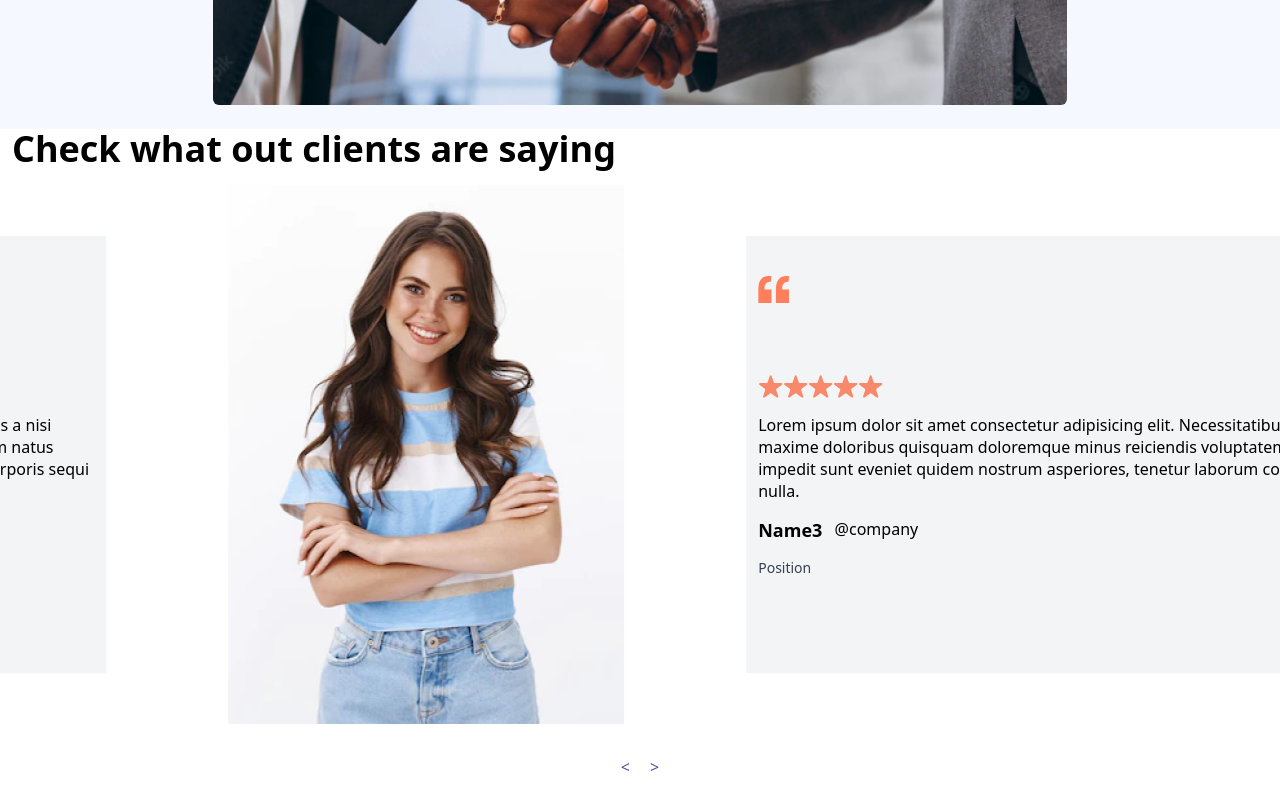
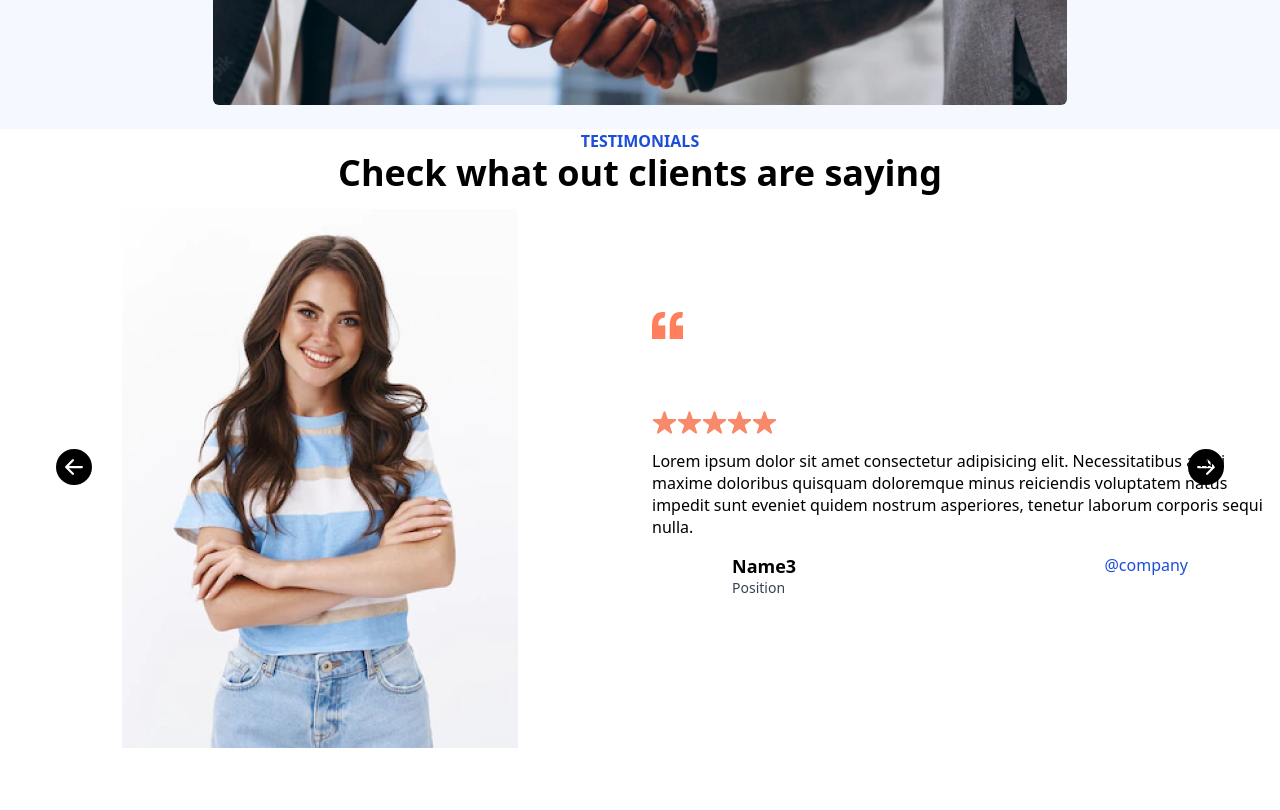
Before and after one commit to pragra-ca/bulsoft-ui, a Next.js app: page / in a window 1280 px wide. Shown: the part 1920-2730 px from the top of the page. Built offline with nearby package versions, Linux system fonts and the light colour scheme.

Commit message:
testimonials

```diff
--- a/components/Marquee/index.tsx
+++ b/components/Marquee/index.tsx
@@ -9,10 +9,10 @@ const MarqueeComponent = () => {
     <h2 className="text-center text-lg font-bold mb-2 py-4">Over 32+ software businesses growing with Bulsoft</h2>
      <Marquee autoFill pauseOnHover>
         <div  className="w-full grid grid-cols-7 gap-5 md:gap-12">
-        <Image className="md:ml-5" src={morpheus} alt=""/>
+        <Image className="ml-5" src={morpheus} alt=""/>
         <Image src={monday} alt=""/>
         <Image src={openzepplin} alt=""/>
-        <Image src={oracle} alt=""/>
+        <Image className="pt-1" src={oracle} alt=""/>
         <Image src={protonet} alt=""/>
         <Image src={samsung} alt=""/>
         <Image src={segment} alt=""/>
--- a/components/carouselComponent/index.tsx
+++ b/components/carouselComponent/index.tsx
@@ -1,11 +1,13 @@
 import Image from 'next/image';
-import React from 'react'
+import React, { useState } from 'react'
 import AliceCarousel, { EventObject } from 'react-alice-carousel';
 import 'react-alice-carousel/lib/alice-carousel.css';
 import carouselImage from "@/public/testimonials/carouselImage.png"
 import star from "@/public/testimonials/star.svg"
 import semicolon from "@/public/testimonials/semicolon.svg"
 
+
+import { BsFillArrowLeftCircleFill,BsFillArrowRightCircleFill  } from "react-icons/bs";
 const carouselItems = [
   {
     id:1,
@@ -44,7 +46,7 @@ const CarouselComponent = () => {
    <div className='md:w-1/2 m-auto py-4'>
    <Image className='m-auto' src={el?.imageUrl} alt="img"/>
    </div>
-    <div className='md:w-1/2 m-auto py-8 md:py-20 px-3 bg-gray-100'>
+    <div className='md:w-1/2 m-auto py-8 md:py-20 px-3'>
          <Image className='relative md:-top-10' src={semicolon} alt=""/>
         <div className='flex py-4'>
         <Image className='mt-4' src={star} alt=""/>
@@ -56,12 +58,12 @@ const CarouselComponent = () => {
          <div>
           <p>{el?.description}</p>
          </div>
-         <div className='w-40 flex py-2 justify-between'>
+         <div className='flex py-2 px-5 md:px-20 justify-between'>
            <span>
-           <p className='py-2 text-lg font-bold capitalize'>{el?.name}</p>
-           <p className='py-2 text-sm text-gray-700'>{el?.role}</p>
+           <p className='pt-2 text-lg font-bold capitalize'>{el?.name}</p>
+           <p className=' text-sm text-gray-700'>{el?.role}</p>
            </span>
-           <span> <p className='py-2'>@{el?.company}</p></span>
+           <span> <p className='pt-2 text-blue-700'>@{el?.company}</p></span>
          </div>
     </div>
      </div>
@@ -72,8 +74,19 @@ const CarouselComponent = () => {
 
   return (
     <div>
-      <h2 className='text-4xl font-semibold px-3'>Check what out clients are saying</h2>
-      <AliceCarousel autoPlay infinite mouseTracking  disableDotsControls ssrSilentMode autoPlayInterval={1000} animationDuration={2500} items={items} />
+      <p className='text-blue-700 font-semibold text-center'>TESTIMONIALS</p>
+      <h2 className='text-4xl font-semibold px-3 text-center'>Check what out clients are saying</h2>
+
+      <AliceCarousel autoPlay infinite mouseTracking  disableDotsControls ssrSilentMode autoPlayInterval={1000} animationDuration={2000} items={items}
+       renderPrevButton={() => {
+        return <p className="p-4 absolute top-60 left-10 text-4xl "><BsFillArrowLeftCircleFill/></p>
+      }}
+      renderNextButton={() => {
+        return <p className="p-4 absolute  top-60 right-10 text-4xl "><BsFillArrowRightCircleFill/></p>
+      }}
+      />
+
+
     </div>
   )
 }
```
